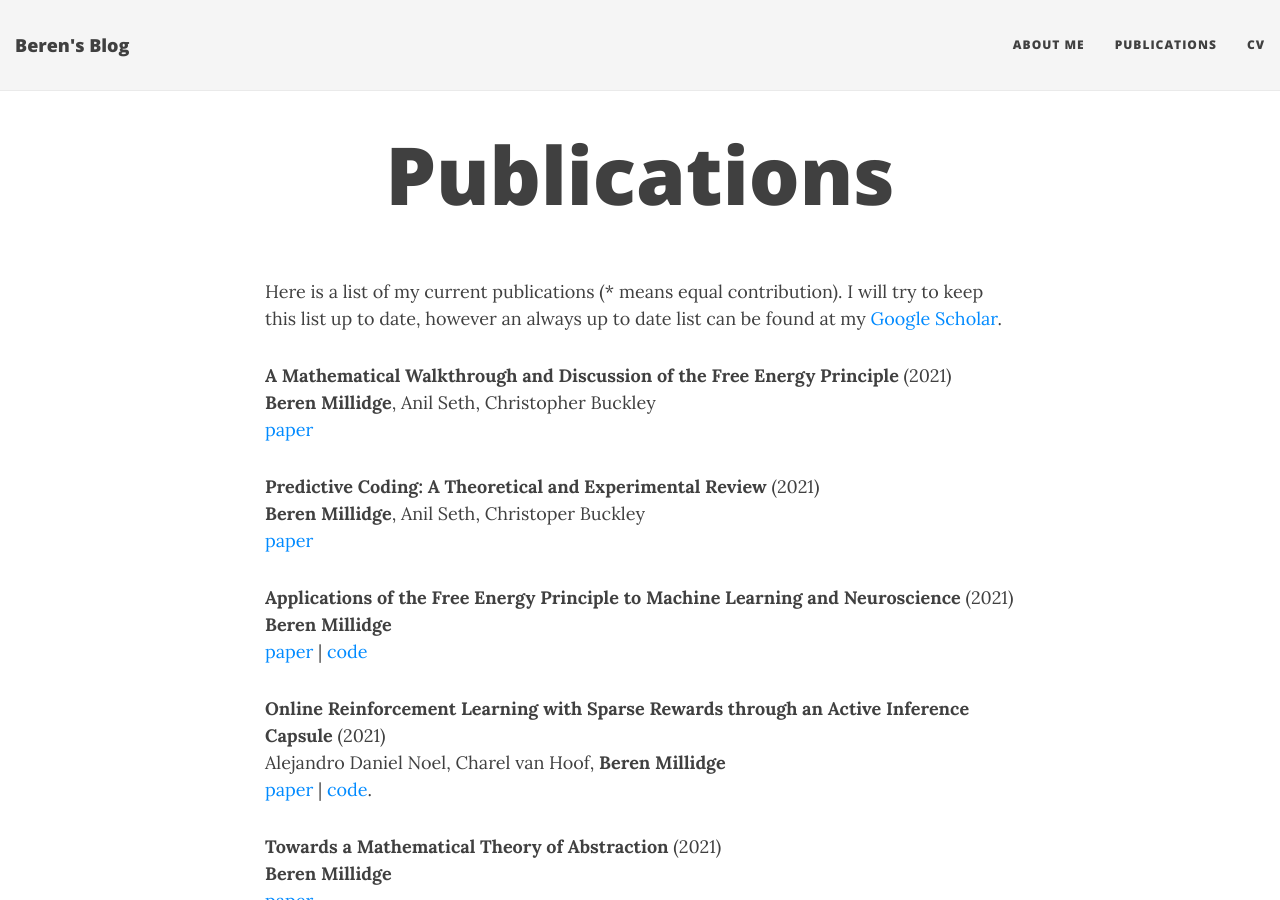
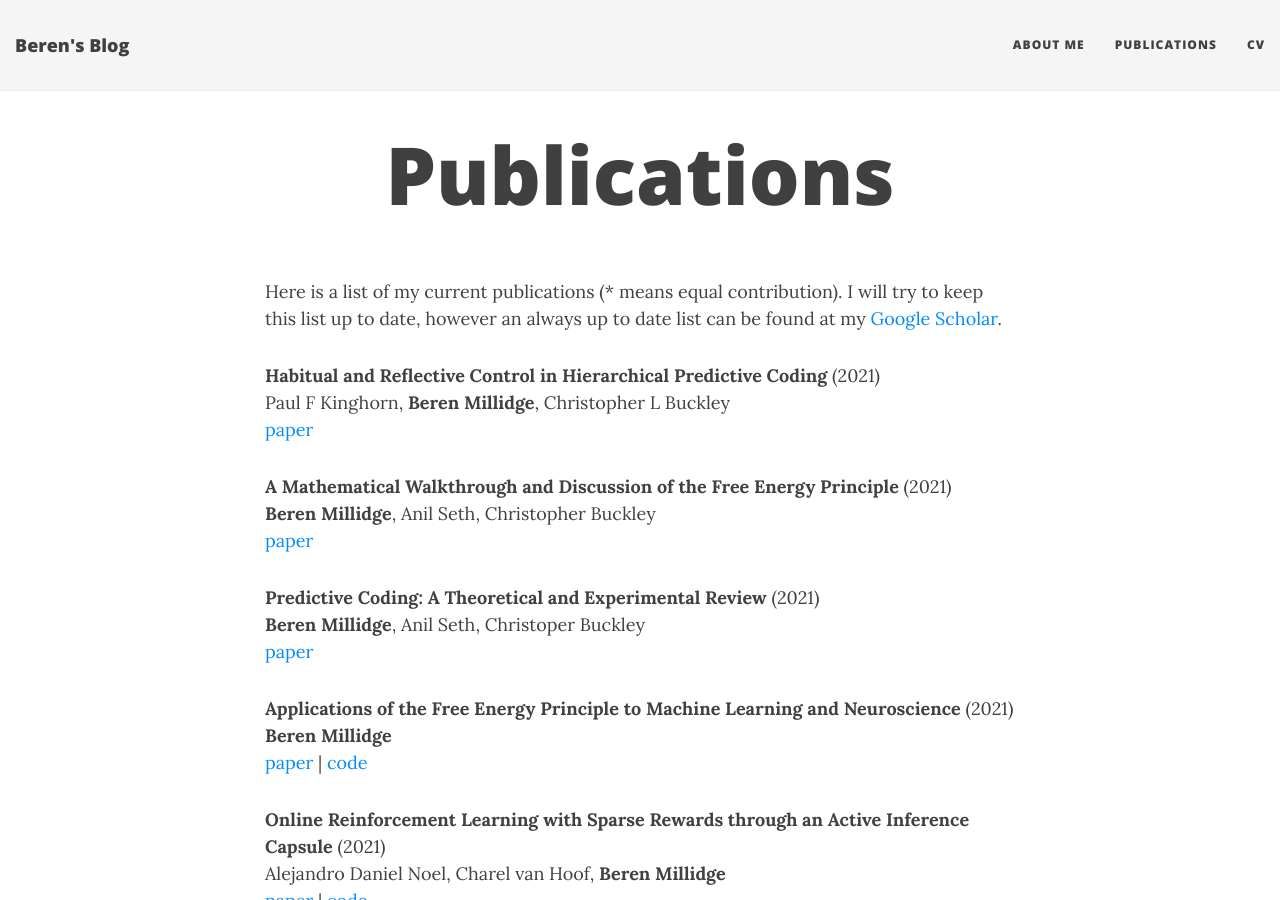
Before and after one commit to BerenMillidge/BerenMillidge.github.io, a Jekyll site: the page built from publications.md, in a window 1280 px wide and 900 px high. Built offline with Jekyll 4.4.1, drawn with Linux system fonts in a browser that asks for light colours; nearby versions of some CDN libraries.

Commit message:
add pauls paper

```diff
--- a/publications.md
+++ b/publications.md
@@ -4,6 +4,8 @@ title: Publications
 ---
 
 Here is a list of my current publications (* means equal contribution). I will try to keep this list up to date, however an always up to date list can be found at my [Google Scholar](https://scholar.google.com/citations?user=3GGkFTkAAAAJ&hl=en&oi=ao).
+
+**Habitual and Reflective Control in Hierarchical Predictive Coding** (2021) <br /> Paul F Kinghorn, **Beren Millidge**, Christopher L Buckley <br /> [paper](https://arxiv.org/pdf/2109.00866.pdf)
 
 **A Mathematical Walkthrough and Discussion of the Free Energy Principle** (2021) <br /> **Beren Millidge**, Anil Seth, Christopher Buckley <br /> [paper](https://arxiv.org/abs/2108.13343)
 
```
